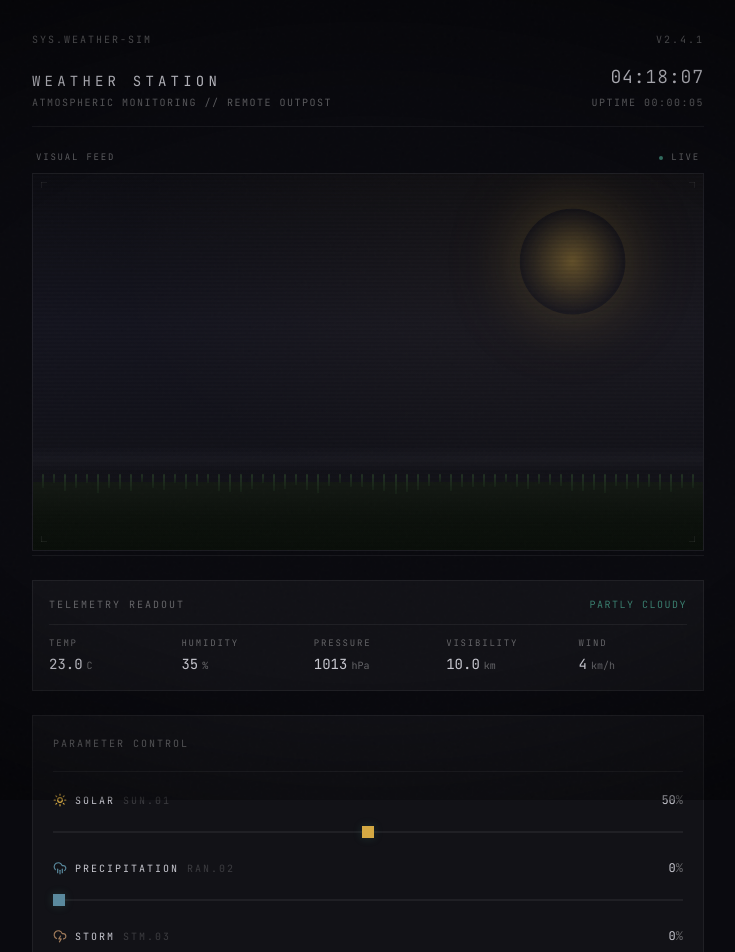
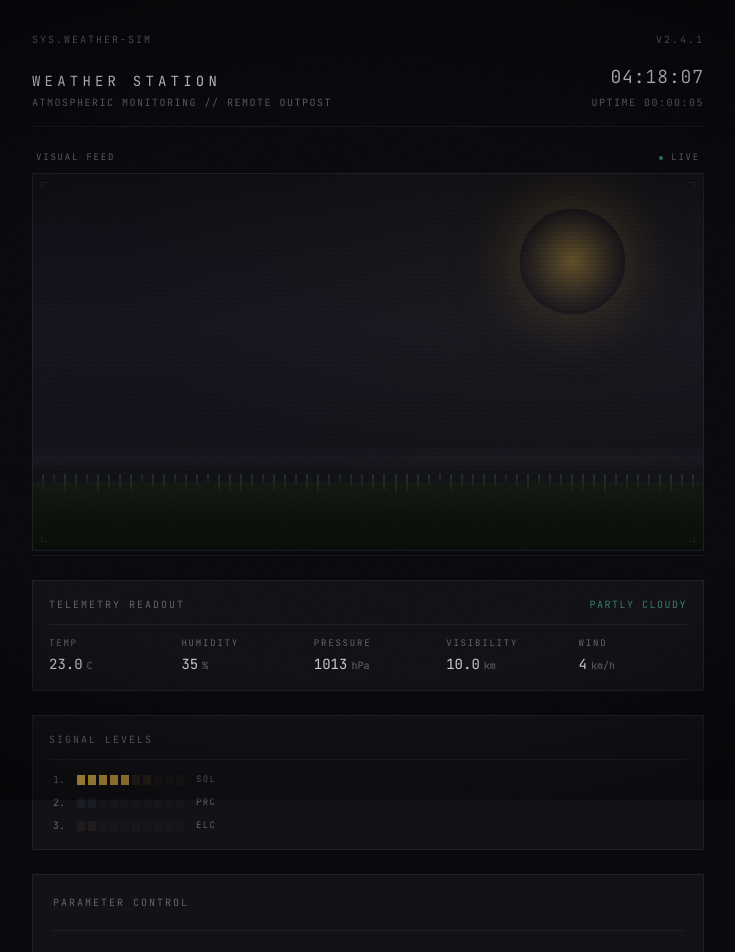
Before and after one commit to hunterbastian/weather-sim, a Next.js app: page / in a window 1280 px wide. Shown: the top 952 px of the page, without its empty margins (272-1007 px from the left). Built offline with nearby package versions, Linux system fonts and the light colour scheme.

Commit message:
feat: add SignalBars component for weather parameter levels
Integrate signal strength meter into weather simulator layout.

Co-authored-by: Hunter Bastian <81837742+hunterbastian@users.noreply.github.com>

```diff
--- /dev/null
+++ b/components/signal-bars.tsx
@@ -0,0 +1,117 @@
+"use client";
+
+import { useEffect, useState } from "react";
+
+interface SignalBarsProps {
+  sun: number;
+  rain: number;
+  storm: number;
+}
+
+interface BarRowProps {
+  index: number;
+  label: string;
+  value: number;
+  color: string;
+  segments?: number;
+}
+
+function BarRow({ index, label, value, color, segments = 10 }: BarRowProps) {
+  const filledCount = Math.round((value / 100) * segments);
+
+  return (
+    <div className="flex items-center gap-3">
+      <span
+        className="w-4 text-right text-[10px] tabular-nums"
+        style={{ color: "var(--muted-foreground)" }}
+      >
+        {index}.
+      </span>
+      <div className="flex items-center gap-[3px]">
+        {Array.from({ length: segments }, (_, i) => {
+          const isFilled = i < filledCount;
+          const distanceFromFilled = isFilled ? 0 : i - filledCount;
+          const nearEdge = distanceFromFilled >= 0 && distanceFromFilled < 2;
+
+          return (
+            <div
+              key={i}
+              className="transition-all duration-300"
+              style={{
+                width: 8,
+                height: 10,
+                background: isFilled
+                  ? color
+                  : nearEdge
+                    ? `color-mix(in srgb, ${color} 25%, transparent)`
+                    : `color-mix(in srgb, ${color} 10%, transparent)`,
+                opacity: isFilled ? 1 - i * 0.04 : 0.4,
+              }}
+            />
+          );
+        })}
+      </div>
+      <span
+        className="text-[9px] uppercase tracking-[0.15em]"
+        style={{ color: "var(--muted-foreground)" }}
+      >
+        {label}
+      </span>
+    </div>
+  );
+}
+
+export default function SignalBars({ sun, rain, storm }: SignalBarsProps) {
+  const [tick, setTick] = useState(false);
+
+  // Subtle blink on the container edge every few seconds
+  useEffect(() => {
+    const interval = setInterval(() => {
+      setTick(true);
+      setTimeout(() => setTick(false), 150);
+    }, 6000);
+    return () => clearInterval(interval);
+  }, []);
+
+  return (
+    <div
+      className="flex flex-col gap-3 border p-4 transition-all duration-150"
+      style={{
+        background: "var(--card)",
+        borderColor: tick
+          ? "rgba(58, 125, 110, 0.15)"
+          : "var(--border)",
+      }}
+    >
+      <div
+        className="text-[10px] uppercase tracking-[0.2em]"
+        style={{ color: "var(--muted-foreground)" }}
+      >
+        {"SIGNAL LEVELS"}
+      </div>
+
+      <div className="h-px w-full" style={{ background: "var(--border)" }} />
+
+      <div className="flex flex-col gap-2">
+        <BarRow
+          index={1}
+          label="SOL"
+          value={sun}
+          color="#d4a843"
+        />
+        <BarRow
+          index={2}
+          label="PRC"
+          value={rain}
+          color="#5a8a9e"
+        />
+        <BarRow
+          index={3}
+          label="ELC"
+          value={storm}
+          color="#9e7a5a"
+        />
+      </div>
+    </div>
+  );
+}
--- a/components/weather-simulator.tsx
+++ b/components/weather-simulator.tsx
@@ -5,6 +5,7 @@ import WeatherScene from "@/components/weather-scene";
 import WeatherControls from "@/components/weather-controls";
 import StationHeader from "@/components/station-header";
 import TelemetryReadout from "@/components/telemetry-readout";
+import SignalBars from "@/components/signal-bars";
 
 export default function WeatherSimulator() {
   const [sun, setSun] = useState(50);
@@ -80,6 +81,8 @@ export default function WeatherSimulator() {
 
         <TelemetryReadout sun={sun} rain={rain} storm={storm} />
 
+        <SignalBars sun={sun} rain={rain} storm={storm} />
+
         <WeatherControls
           sun={sun}
           rain={rain}
```
